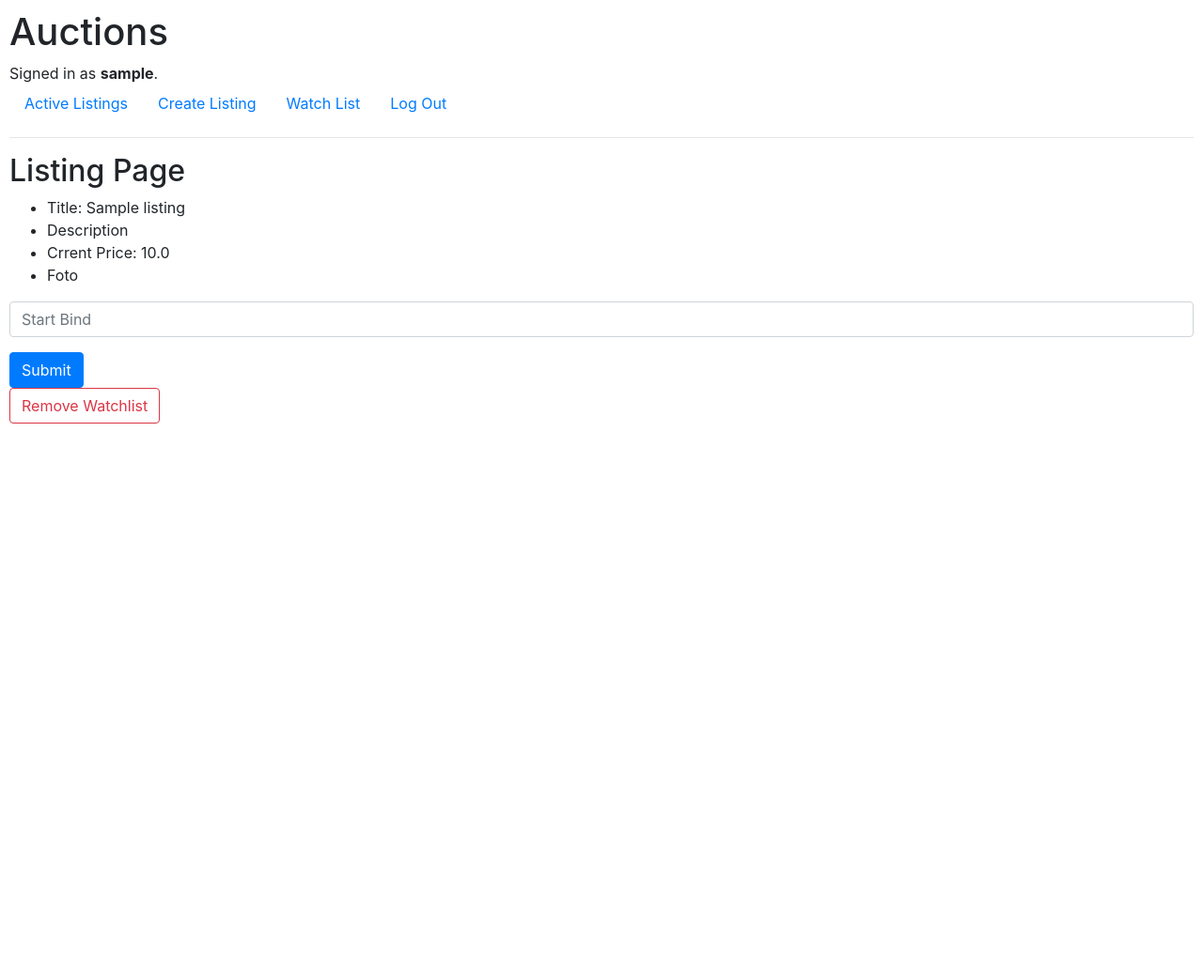
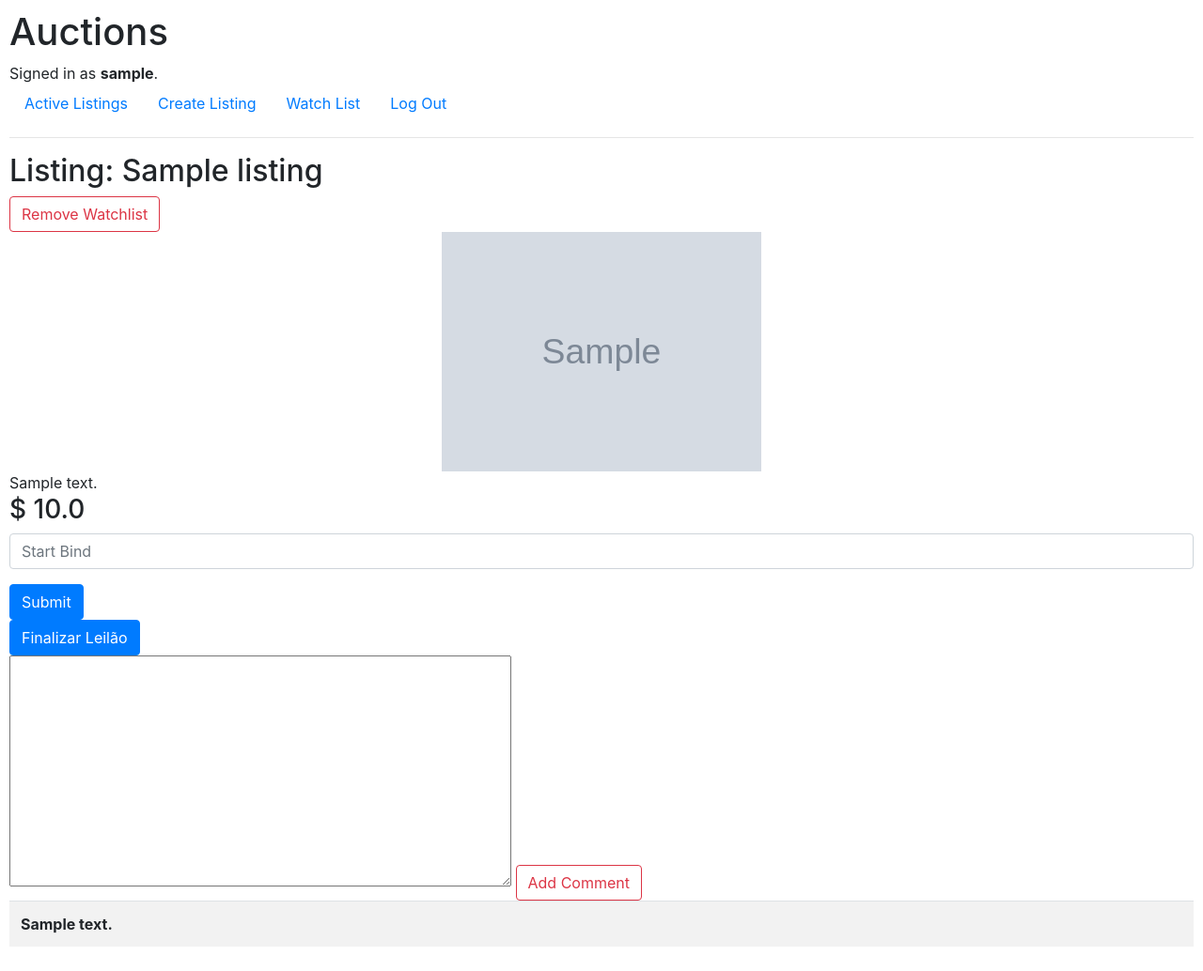
Before and after one commit to ths2/CS50_Web_2020, a Django app: page /1 in a window 1280 px wide. Shown: the whole page at 94% size. Before the commit the page ends 451 px from the top, so only its background shows below. Run offline with Django 3.2, Linux system fonts and the light colour scheme; a user stored in the database is signed in; tables that the repository leaves empty hold one stand-in row (values such as "Sample post"); grey boxes marked "Sample" are stand-in pictures; lists and menus that the app fills with data are empty; some libraries are stand-ins or nearby versions.

Commit message:
Commit for saving

```diff
--- a/commerce/commerce/auctions/admin.py
+++ b/commerce/commerce/auctions/admin.py
@@ -1,8 +1,9 @@
 from django.contrib import admin
 
-from . models import User, Listing, Bid
+from . models import User, Listing, Bid, Comment
 # Register your models here.
 
 admin.site.register(User)
 admin.site.register(Listing)
 admin.site.register(Bid)
+admin.site.register(Comment)
--- a/commerce/commerce/auctions/models.py
+++ b/commerce/commerce/auctions/models.py
@@ -4,6 +4,10 @@ from django.db import models
 
 class User(AbstractUser):
     pass
+
+class Comment(models.Model):
+    user = models.ForeignKey(User, on_delete=models.CASCADE, related_name="comment_user")
+    comment = models.CharField(max_length = 350)
 
 
 class Listing(models.Model):
@@ -13,6 +17,9 @@ class Listing(models.Model):
     initial_Price = models.FloatField()
     user_listing = models.ForeignKey(User, on_delete=models.CASCADE, related_name="creator" )
     watch_list_users = models.ManyToManyField(User, blank=True, related_name="users")
+    highest_bidder = models.ForeignKey(User, on_delete=models.CASCADE, related_name="highest_bidder")
+    active_listing = models.BooleanField(default=True)
+    comments = models.ManyToManyField(Comment, blank=True, related_name="list_comments")
 
     def __str__(self):
         return f"{self.name} ({self.description})"
@@ -24,7 +31,3 @@ class Bid(models.Model):
 
     def __str__(self):
         return f"{self.listing} ({self.value})"
-
-class Comment(models.Model):
-    listing = models.ForeignKey(Listing, on_delete=models.CASCADE, related_name="k")
-    comment = models.CharField(max_length = 350)
--- a/commerce/commerce/auctions/static/auctions/styles.css
+++ b/commerce/commerce/auctions/static/auctions/styles.css
@@ -1,3 +1,35 @@
 body {
     padding: 10px;
 }
+
+.c1 {
+  background-color: lightgrey;
+  width: 300px;
+  border: 15px solid green;
+  padding: 50px;
+  margin: 20px;
+}
+.center1 {
+    text-align: left;
+    border: 3px solid red;
+  }
+
+.grid-container {
+  display: grid;
+  grid-template-columns: auto auto;
+  grid-template-rows: 0px 150px;
+  grid-gap: 10px;
+  border: 1px solid red;
+}
+
+.grid-container > div {
+  background-color: blue;
+  text-align: left;
+  font-size: 30px;
+}
+
+img {
+  display: block;
+  margin-left: auto;
+  margin-right: auto;
+}
--- a/commerce/commerce/auctions/templates/auctions/listingpage.html
+++ b/commerce/commerce/auctions/templates/auctions/listingpage.html
@@ -2,13 +2,37 @@
 
 {% block body %}
 
-    <h2>Listing Page</h2>
-    <ul>
-        <li>Title: {{ listing.name }}</li>
-        <li>Description</li>
-        <li>Crrent Price: {{ listing.initial_Price }}</li>
-        <li>Foto</li>
-    </ul>
+    <div>
+        <h2>Listing: {{ listing.name }}</h2>
+
+        {% if  request.user.is_authenticated %}
+            {% if present_user %}
+            <form action="{% url 'listing' listing.id %}" method="post">
+                {% csrf_token %}
+                <input type="hidden" name="action" value="rem">
+                <input type="hidden" name="user_id" value="{{ user.id }}">
+                <input class="btn btn-outline-danger" type="submit" value="Remove Watchlist" >
+            </form>
+            {% else %}
+
+            <form action="{% url 'listing' listing.id %}" method="post">
+                {% csrf_token %}
+                <input type="hidden" name="action" value="add">
+                <input type="hidden" name="user_id" value="{{ user.id }}">
+                <input class="btn btn-primary" type="submit" value="Add Watchlist" >
+            </form>
+            {% endif %}
+        {% endif %}
+    </div>
+    <img src="{{ listing.image_url }}" width="340">
+
+    <a>{{ listing.description }}</a>
+    <h3> $ {{ listing.initial_Price }} </h3>
+
+
+    {% if hisghest_bidder %}
+        <a>vc foi o vencedor!</a>
+    {% endif %}
 
     {% if  request.user.is_authenticated %}
 
@@ -22,28 +46,45 @@
             <input class="btn btn-primary" type="submit" value="Submit" >
         </form>
 
-        {% if present_user %}
+        {% if error_mensage %}
+            <a>{{ error_mensage }}</a>
+        {% endif %}
+
+        {% if user_creator %}
         <form action="{% url 'listing' listing.id %}" method="post">
             {% csrf_token %}
-            <input type="hidden" name="action" value="rem">
-            <input type="hidden" name="user_id" value="{{ user.id }}">
-            <input class="btn btn-outline-danger" type="submit" value="Remove Watchlist" >
+            <input type="hidden" name="action" value="can">
+            <input class="btn btn-primary" type="submit" value="Finalizar Leilão" >
         </form>
-        {% else %}
+        {% endif %}
 
         <form action="{% url 'listing' listing.id %}" method="post">
             {% csrf_token %}
-            <input type="hidden" name="action" value="add">
-            <input type="hidden" name="user_id" value="{{ user.id }}">
-            <input class="btn btn-primary" type="submit" value="Add Watchlist" >
+            <input type="hidden" name="action" value="comment">
+            <textarea type="text" name="comment" rows="10" cols="50"></textarea>
+            <input class="btn btn-outline-danger" type="submit" value="Add Comment" >
         </form>
-        {% endif %}
 
-        {% if error_mensage %}
-            <a>{{ error_mensage }}</a>
-        {% endif %}
     {% endif %}
 
 
 
+        {% if comments %}
+        <table class="table table-striped">
+            <thead>
+
+            </thead>
+            <tbody>
+
+                {% for comment in comments %}
+
+                <tr>
+                    <th>{{ comment.comment }}</th>
+                </tr>
+
+                {% endfor %}
+
+            </tbody>
+          </table>
+          {% endif %}
 {% endblock %}
--- a/commerce/commerce/auctions/templates/auctions/watchlist.html
+++ b/commerce/commerce/auctions/templates/auctions/watchlist.html
@@ -6,7 +6,7 @@
 
     <ul>
         {% for listing in listings %}
-            <li>{{ listing.name }}</li>
+            <li><a href="{% url 'listing' listing.id %}">{{ listing.name }}</a></li>
         {% empty %}
             <li>No Listing.</li>
         {% endfor %}
--- a/commerce/commerce/auctions/views.py
+++ b/commerce/commerce/auctions/views.py
@@ -4,7 +4,7 @@ from django.http import HttpResponse, HttpResponseRedirect
 from django.shortcuts import render
 from django.urls import reverse
 
-from .models import User, Listing
+from .models import User, Listing, Comment, Bid
 
 def index(request):
     listing = Listing.objects.all()
@@ -76,7 +76,8 @@ def create_listing(request):
 
         user = request.user
 
-        listing = Listing(name=title, description=description, image_url=image, initial_Price=bind, user_listing=user)
+        listing = Listing(name=title, description=description, image_url=image, initial_Price=bind, user_listing=user,
+            highest_bidder=user)
         listing.save()
 
         return HttpResponseRedirect(reverse("index"))
@@ -101,26 +102,60 @@ def listing_page(request, listing_id):
         elif action == "rem":
             listing.watch_list_users.remove(user)
         elif action == "bin":
-            print("bin")
             price = listing.initial_Price
             value = float(request.POST["value"])
             if value > price:
                 listing.initial_Price = value
+                listing.highest_bidder = user
+                binds = Bid(listing_id=listing_id, user=user, value=value )
+                binds.save()
                 listing.save()
             else:
                 error_mensage = f"Bid must be greater than {price}"
+        elif action == "can":
+            listing.active_listing = False
+            listing.save()
+        elif action == "comment":
+            comment = Comment(user=user, comment=request.POST["comment"])
+            comment.save()
+            listing.comments.add(comment)
+            listing.save()
+            print("oi")
+
 
     username = request.user.username
     user = users.filter(username=username)
+    user_creator = listing.user_listing.username
+    pertence = False
+    highest_bidder = listing.highest_bidder.username
+    all_comments = listing.comments.all()
+    if username == user_creator:
+        pertence = True
+
     if user:
+        if not listing.active_listing:
+            if username == highest_bidder:
+                return render(request, "auctions/listingpage.html", {
+                "listing": listing,
+                "present_user": user,
+                "error_mensage":error_mensage,
+                "user_creator": pertence,
+                "hisghest_bidder": highest_bidder,
+                "comments": all_comments
+            })
         return render(request, "auctions/listingpage.html", {
             "listing": listing,
             "present_user": user,
-            "error_mensage":error_mensage
-    })
+            "error_mensage":error_mensage,
+            "user_creator": pertence,
+            "comments": all_comments
+        })
 
     return render(request, "auctions/listingpage.html", {
-        "listing": listing
+        "listing": listing,
+         "user_creator": pertence,
+         "error_mensage":error_mensage,
+         "comments": all_comments
     })
 
 def watchlist(request):
```
Also changed, not shown: commerce/commerce/auctions/templates/auctions/index.html (+15 -20 lines).
